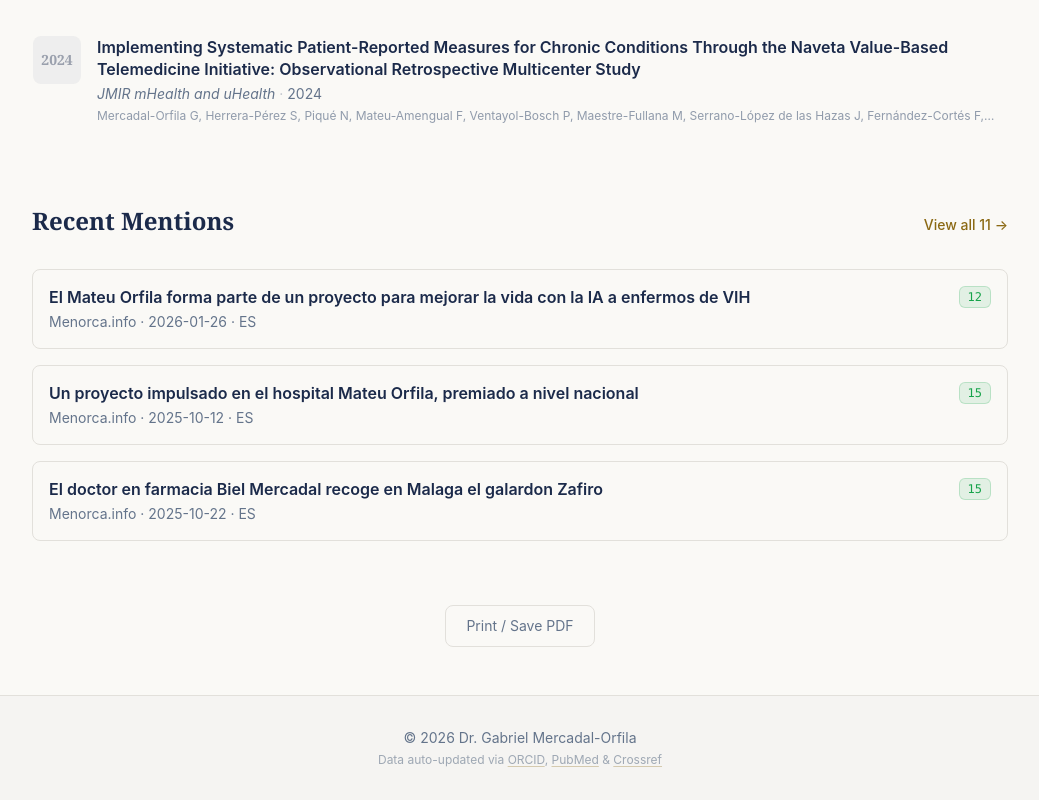
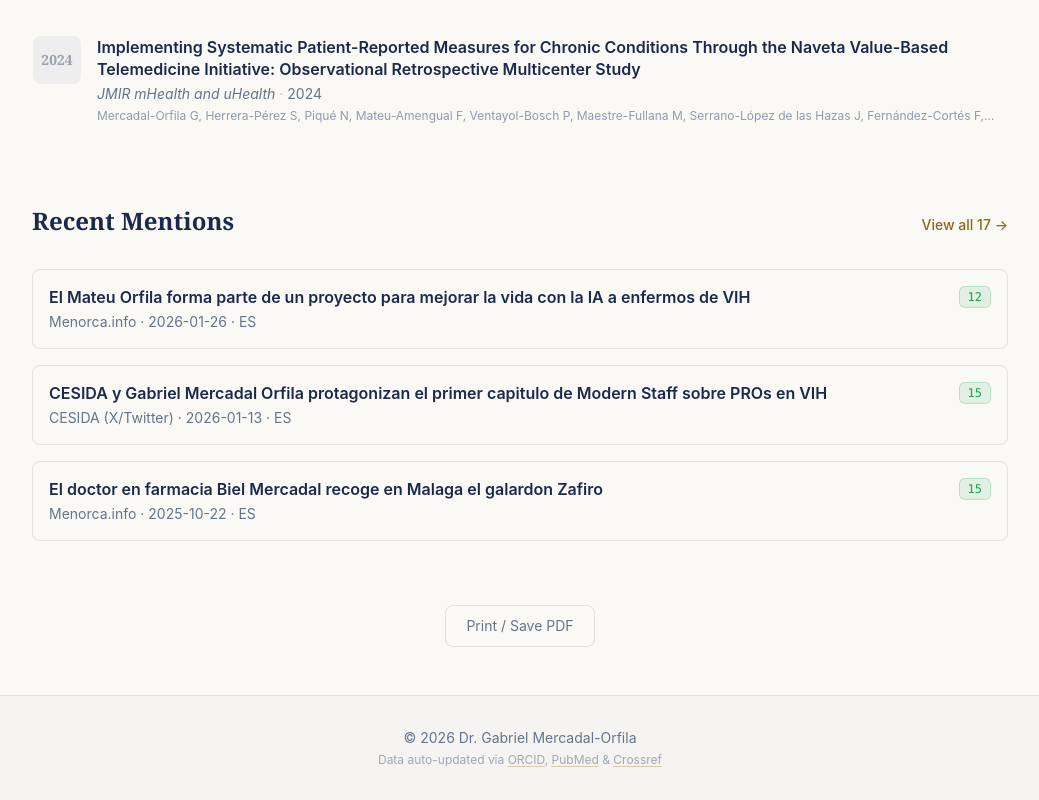
Before and after one commit to GMO10/gmercadal-academic, a Next.js app: page / in a window 1280 px wide. Shown: the part 1591-2391 px from the top of the page, without its empty margins (120-1159 px from the left). Built offline with nearby package versions, Linux system fonts and the light colour scheme.

Commit message:
feat: 17 media items with tabs news/video/social

```diff
--- a/app/mentions/page.tsx
+++ b/app/mentions/page.tsx
@@ -1,37 +1,153 @@
 'use client';
 
+import { useState } from 'react';
 import { useLang } from '@/lib/LangProvider';
-import { MentionsList } from '@/components/MentionsList';
+import { BadgeScore } from '@/components/BadgeScore';
 import mentionsData from '@/data/mentions.json';
 
 const data: any = mentionsData;
 
+const TYPE_ICONS: Record<string, string> = {
+  news: '📰',
+  video: '🎬',
+  social: '💬',
+};
+
+const TYPE_LABELS: Record<string, Record<string, string>> = {
+  news: { en: 'News', es: 'Noticias', ca: 'Notícies' },
+  video: { en: 'Videos', es: 'Vídeos', ca: 'Vídeos' },
+  social: { en: 'Social', es: 'Social', ca: 'Social' },
+};
+
 export default function MentionsPage() {
-  const { t } = useLang();
+  const { t, lang } = useLang();
+  const [activeType, setActiveType] = useState<string>('all');
+  const [minScore, setMinScore] = useState(6);
 
-const langSet: string[] = Array.from(new Set(data.mentions.map((m: any) => m.language).filter(Boolean))) as string[];
-  const sourceSet: string[] = Array.from(new Set(data.mentions.map((m: any) => m.domain).filter(Boolean))) as string[];
+  const mentions = data.mentions || [];
+
+  // Get unique types
+  const types = Array.from(new Set(mentions.map((m: any) => m.type || 'news'))) as string[];
+
+  // Filter
+  const filtered = mentions.filter((m: any) => {
+    if (m.score < minScore) return false;
+    if (activeType !== 'all' && (m.type || 'news') !== activeType) return false;
+    return true;
+  });
+
+  // Count per type
+  const countByType = (type: string) =>
+    mentions.filter((m: any) => (m.type || 'news') === type && m.score >= minScore).length;
 
   return (
     <>
       <div className="mb-8">
-        <h1 className="font-serif text-3xl font-bold mb-2 text-navy">{t('mentions.title')}</h1>
+        <h1 className="font-serif text-3xl font-bold mb-2 text-navy">
+          {t('mentions.title')}
+        </h1>
         <p className="text-slate">
-          {data.count} {t('mentions.count')} ({t('mentions.score')} {'\u2265'} {data.scoreThreshold}) - {t('pubs.lastUpdated')}{' '}
-          <time dateTime={data.lastUpdated}>
-            {new Date(data.lastUpdated).toLocaleDateString('en-GB', {
-              day: 'numeric', month: 'long', year: 'numeric',
-            })}
-          </time>
+          {data.count} {t('mentions.count')}
         </p>
-        <p className="text-sm text-slate mt-2">{t('mentions.scoreInfo')}</p>
       </div>
-      <MentionsList
-        mentions={data.mentions}
-        languages={langSet.sort()}
-        sources={sourceSet.sort()}
-        defaultThreshold={data.scoreThreshold}
-      />
+
+      {/* Type tabs */}
+      <div className="flex flex-wrap gap-2 mb-6">
+        <button
+          onClick={() => setActiveType('all')}
+          className={`px-4 py-2 rounded-full text-sm font-medium transition-all ${
+            activeType === 'all'
+              ? 'bg-navy text-cream'
+              : 'bg-navy/5 text-slate hover:bg-navy/10'
+          }`}
+        >
+          {{ en: 'All', es: 'Todo', ca: 'Tot' }[lang]} ({mentions.filter((m: any) => m.score >= minScore).length})
+        </button>
+        {types.map((type) => (
+          <button
+            key={type}
+            onClick={() => setActiveType(type)}
+            className={`px-4 py-2 rounded-full text-sm font-medium transition-all ${
+              activeType === type
+                ? 'bg-navy text-cream'
+                : 'bg-navy/5 text-slate hover:bg-navy/10'
+            }`}
+          >
+            {TYPE_ICONS[type] || '📄'} {TYPE_LABELS[type]?.[lang] || type} ({countByType(type)})
+          </button>
+        ))}
+      </div>
+
+      {/* Score filter */}
+      <div className="mb-8 p-4 bg-navy/5 rounded-lg">
+        <div className="flex items-center gap-4">
+          <label className="text-sm font-medium text-navy whitespace-nowrap">
+            Min {t('mentions.score')}: {minScore}
+          </label>
+          <input
+            type="range"
+            min={0}
+            max={15}
+            value={minScore}
+            onChange={(e) => setMinScore(Number(e.target.value))}
+            className="flex-1 accent-gold"
+          />
+        </div>
+        <p className="text-xs text-slate mt-2">{t('mentions.scoreInfo')}</p>
+      </div>
+
+      {/* Results */}
+      <div className="space-y-4">
+        {filtered.length === 0 && (
+          <p className="text-slate text-center py-8">
+            {{ en: 'No results with these filters.', es: 'Sin resultados con estos filtros.', ca: 'Sense resultats amb aquests filtres.' }[lang]}
+          </p>
+        )}
+        {filtered.map((m: any) => (
+          <article
+            key={m.id}
+            className="group border border-border rounded-lg p-4 hover:border-gold/30 transition-colors"
+          >
+            <div className="flex items-start gap-3">
+              {/* Type icon */}
+              <div className="flex-shrink-0 w-10 h-10 rounded-lg bg-navy/5 flex items-center justify-center text-lg">
+                {TYPE_ICONS[m.type] || '📄'}
+              </div>
+
+              <div className="flex-1 min-w-0">
+                <h3 className="font-sans font-semibold text-base leading-snug mb-1">
+                  <a
+                    href={m.url}
+                    target="_blank"
+                    rel="noopener noreferrer"
+                    className="no-underline text-navy group-hover:text-gold transition-colors"
+                  >
+                    {m.title}
+                  </a>
+                </h3>
+                <p className="text-sm text-slate">
+                  {m.source}
+                  {m.date && <span> · {m.date}</span>}
+                  {m.language && <span> · {m.language.toUpperCase()}</span>}
+                </p>
+                {/* Signals */}
+                <div className="flex flex-wrap gap-1 mt-2">
+                  {(m.signals || []).map((s: string, i: number) => (
+                    <span
+                      key={i}
+                      className="text-xs px-2 py-0.5 rounded-full bg-navy/5 text-slate/80"
+                    >
+                      {s}
+                    </span>
+                  ))}
+                </div>
+              </div>
+
+              <BadgeScore score={m.score} />
+            </div>
+          </article>
+        ))}
+      </div>
     </>
   );
 }
--- a/data/mentions.json
+++ b/data/mentions.json
@@ -1,7 +1,7 @@
 {
-  "lastUpdated": "2026-02-14T17:00:00Z",
+  "lastUpdated": "2026-02-14T18:00:00Z",
   "scoreThreshold": 6,
-  "count": 11,
+  "count": 17,
   "mentions": [
     {
       "id": "menorca-info-2026-01-vih",
@@ -11,13 +11,45 @@
       "domain": "menorca.info",
       "date": "2026-01-26",
       "language": "es",
+      "type": "news",
       "score": 12,
-      "signals": [
-        "+4 Hospital Mateu Orfila",
-        "+4 Mercadal-Orfila + G",
-        "+3 Mahon + health",
-        "+1 keywords: IA, VIH"
-      ]
+      "signals": ["+4 Hospital Mateu Orfila", "+4 Mercadal-Orfila + G", "+3 Mahon + health", "+1 keywords: IA, VIH"]
+    },
+    {
+      "id": "cesida-twitter-2026-01",
+      "title": "CESIDA y Gabriel Mercadal Orfila protagonizan el primer capitulo de Modern Staff sobre PROs en VIH",
+      "url": "https://x.com/cesida_esp/status/2011005267991806241",
+      "source": "CESIDA (X/Twitter)",
+      "domain": "x.com",
+      "date": "2026-01-13",
+      "language": "es",
+      "type": "social",
+      "score": 15,
+      "signals": ["+4 Mercadal-Orfila + G", "+4 PROs + VIH", "+4 CESIDA official", "+3 healthcare context"]
+    },
+    {
+      "id": "menorca-info-2025-10-zafiro-recoge",
+      "title": "El doctor en farmacia Biel Mercadal recoge en Malaga el galardon Zafiro",
+      "url": "https://www.menorca.info/menorca/local/2025/10/22/2496041/doctor-farmacia-biel-mercadal-recoge-malaga-galardon-zafiro.html",
+      "source": "Menorca.info",
+      "domain": "menorca.info",
+      "date": "2025-10-22",
+      "language": "es",
+      "type": "news",
+      "score": 15,
+      "signals": ["+4 Hospital Mateu Orfila", "+4 Mercadal-Orfila + G", "+4 SEFH congress Malaga", "+3 Zafiro + NAVETA"]
+    },
+    {
+      "id": "menorcaaldia-2025-10-zafiro",
+      "title": "El Proyecto Zafiro de Gabriel Mercadal, premiado en Malaga",
+      "url": "https://menorcaaldia.com/2025/10/18/el-proyecto-zafiro-de-gabriel-mercadal-premiado-en-malaga/",
+      "source": "Menorca al dia",
+      "domain": "menorcaaldia.com",
+      "date": "2025-10-18",
+      "language": "es",
+      "type": "news",
+      "score": 15,
+      "signals": ["+4 Hospital Mateu Orfila", "+4 Mercadal-Orfila + G", "+4 SEFH congress", "+3 machine learning + PROMs"]
     },
     {
       "id": "menorca-info-2025-10-zafiro",
@@ -27,45 +59,21 @@
       "domain": "menorca.info",
       "date": "2025-10-12",
       "language": "es",
+      "type": "news",
       "score": 15,
-      "signals": [
-        "+4 Hospital Mateu Orfila",
-        "+4 Mercadal-Orfila + G",
-        "+4 SEFH",
-        "+3 Mahon + health"
-      ]
+      "signals": ["+4 Hospital Mateu Orfila", "+4 Mercadal-Orfila + G", "+4 SEFH", "+3 Mahon + health"]
     },
     {
-      "id": "menorca-info-2025-10-zafiro-recoge",
-      "title": "El doctor en farmacia Biel Mercadal recoge en Malaga el galardon Zafiro",
-      "url": "https://www.menorca.info/menorca/local/2025/10/22/2496041/doctor-farmacia-biel-mercadal-recoge-malaga-galardon-zafiro.html",
-      "source": "Menorca.info",
-      "domain": "menorca.info",
-      "date": "2025-10-22",
+      "id": "elglobal-2025-foro-innovacion",
+      "title": "La SEFH lanza la 6a Edicion del Foro de Innovacion - Gabriel Mercadal miembro del comite asesor",
+      "url": "https://elglobalfarma.com/farmacia/sefh-foro-innovacion-farmacia-hospitalaria/",
+      "source": "El Global",
+      "domain": "elglobalfarma.com",
+      "date": "2025-06-05",
       "language": "es",
+      "type": "news",
       "score": 15,
-      "signals": [
-        "+4 Hospital Mateu Orfila",
-        "+4 Mercadal-Orfila + G",
-        "+4 SEFH congress Malaga",
-        "+3 Zafiro + NAVETA"
-      ]
-    },
-    {
-      "id": "menorcaaldia-2025-10-zafiro",
-      "title": "El Proyecto Zafiro de Gabriel Mercadal, premiado en Malaga",
-      "url": "https://menorcaaldia.com/2025/10/18/el-proyecto-zafiro-de-gabriel-mercadal-premiado-en-malaga/",
-      "source": "Menorca al dia",
-      "domain": "menorcaaldia.com",
-      "date": "2025-10-18",
-      "language": "es",
-      "score": 15,
-      "signals": [
-        "+4 Hospital Mateu Orfila",
-        "+4 Mercadal-Orfila + G",
-        "+4 SEFH congress",
-        "+3 machine learning + PROMs"
-      ]
+      "signals": ["+4 Hospital Mateu Orfila", "+4 Mercadal-Orfila + G", "+4 SEFH Foro Innovacion", "+3 NAVETA + value-based care"]
     },
     {
       "id": "elglobal-2025-mapex-proms",
@@ -75,29 +83,21 @@
       "domain": "elglobalfarma.com",
       "date": "2025-04-22",
       "language": "es",
+      "type": "news",
       "score": 12,
-      "signals": [
-        "+4 Hospital Mateu Orfila",
-        "+4 Mercadal-Orfila + G",
-        "+3 SEFH + PROMs",
-        "+1 MAPEX"
-      ]
+      "signals": ["+4 Hospital Mateu Orfila", "+4 Mercadal-Orfila + G", "+3 SEFH + PROMs", "+1 MAPEX"]
     },
     {
-      "id": "elglobal-2025-foro-innovacion",
-      "title": "La SEFH lanza la 6a Edicion del Foro de Innovacion - Gabriel Mercadal miembro del comite asesor",
-      "url": "https://elglobalfarma.com/farmacia/sefh-foro-innovacion-farmacia-hospitalaria/",
-      "source": "El Global",
-      "domain": "elglobalfarma.com",
-      "date": "2025-06-05",
-      "language": "es",
-      "score": 15,
-      "signals": [
-        "+4 Hospital Mateu Orfila",
-        "+4 Mercadal-Orfila + G",
-        "+4 SEFH Foro Innovacion",
-        "+3 NAVETA + value-based care"
-      ]
+      "id": "costaisa-naveta-primary-care",
+      "title": "Naveta is selected as an outstanding initiative at the Primary Care Innovation Conference in Madrid",
+      "url": "https://www.costaisa.com/en/-/naveta-es-seleccionada-como-iniciativa-destacada-en-la-jornada-de-innovacion-de-atencion-primaria-de-madrid",
+      "source": "Costaisa",
+      "domain": "costaisa.com",
+      "date": "2023-06-15",
+      "language": "en",
+      "type": "news",
+      "score": 12,
+      "signals": ["+4 Hospital Mateu Orfila", "+4 Mercadal-Orfila + G", "+3 NAVETA + PROMs", "+1 FARUPEIB"]
     },
     {
       "id": "diariofarma-2022-vih",
@@ -107,13 +107,33 @@
       "domain": "diariofarma.com",
       "date": "2022-07-05",
       "language": "es",
+      "type": "news",
       "score": 15,
-      "signals": [
-        "+4 Hospital Mateu Orfila",
-        "+4 Mercadal-Orfila + G",
-        "+4 PROMs + PREMs + VIH",
-        "+3 Mahon + NAVETA"
-      ]
+      "signals": ["+4 Hospital Mateu Orfila", "+4 Mercadal-Orfila + G", "+4 PROMs + PREMs + VIH", "+3 Mahon + NAVETA"]
+    },
+    {
+      "id": "menorcaaldia-admirable-2022",
+      "title": "El menorquin Gabriel Mercadal opta al premio Admirable 2022",
+      "url": "https://menorcaaldia.com/2022/02/13/el-menorquin-gabriel-mercadal-opta-al-premio-admirable-2022/",
+      "source": "Menorca al dia",
+      "domain": "menorcaaldia.com",
+      "date": "2022-02-13",
+      "language": "es",
+      "type": "news",
+      "score": 12,
+      "signals": ["+4 Hospital Mateu Orfila", "+4 Mercadal-Orfila + G", "+3 Mahon + pharmacy", "+1 Diario Medico"]
+    },
+    {
+      "id": "menorcaaldia-naveta-2021",
+      "title": "El proyecto Naveta gana el primer premio del Foro de Innovacion farmaceutica",
+      "url": "https://menorcaaldia.com/2021/10/29/el-proyecto-naveta-gana-el-primer-premio-del-foro-de-innovacion-farmaceutica/",
+      "source": "Menorca al dia",
+      "domain": "menorcaaldia.com",
+      "date": "2021-10-29",
+      "language": "es",
+      "type": "news",
+      "score": 15,
+      "signals": ["+4 Hospital Mateu Orfila", "+4 Mercadal-Orfila + G", "+4 SEFH + FARUPEIB", "+3 NAVETA + PROMs"]
     },
     {
       "id": "sefh-naveta-2021",
@@ -123,61 +143,69 @@
       "domain": "sefh.es",
       "date": "2021-10-25",
       "language": "es",
+      "type": "news",
       "score": 15,
-      "signals": [
-        "+4 Hospital Mateu Orfila",
-        "+4 Mercadal-Orfila + G",
-        "+4 SEFH official",
-        "+3 NAVETA + PROMs"
-      ]
+      "signals": ["+4 Hospital Mateu Orfila", "+4 Mercadal-Orfila + G", "+4 SEFH official", "+3 NAVETA + PROMs"]
     },
     {
-      "id": "menorcaaldia-admirable-2022",
-      "title": "El menorquin Gabriel Mercadal opta al premio Admirable 2022",
-      "url": "https://menorcaaldia.com/2022/02/13/el-menorquin-gabriel-mercadal-opta-al-premio-admirable-2022/",
-      "source": "Menorca al dia",
-      "domain": "menorcaaldia.com",
-      "date": "2022-02-13",
+      "id": "yt-pros-vih",
+      "title": "Que son los PROs y por que son clave en la atencion al VIH",
+      "url": "https://www.youtube.com/watch?v=WoxEk3Nb0bo",
+      "source": "YouTube",
+      "domain": "youtube.com",
+      "date": "2025-01-01",
       "language": "es",
-      "score": 12,
-      "signals": [
-        "+4 Hospital Mateu Orfila",
-        "+4 Mercadal-Orfila + G",
-        "+3 Mahon + pharmacy",
-        "+1 Diario Medico"
-      ]
+      "type": "video",
+      "score": 15,
+      "signals": ["+4 Mercadal-Orfila + G", "+4 PROs + VIH", "+4 healthcare context", "+3 PROMs"]
     },
     {
-      "id": "menorcaaldia-naveta-2021",
-      "title": "El proyecto Naveta gana el primer premio del Foro de Innovacion farmaceutica",
-      "url": "https://menorcaaldia.com/2021/10/29/el-proyecto-naveta-gana-el-primer-premio-del-foro-de-innovacion-farmaceutica/",
-      "source": "Menorca al dia",
-      "domain": "menorcaaldia.com",
-      "date": "2021-10-29",
+      "id": "yt-experiencia-pros",
+      "title": "Experiencia con PROs en el Hospital Mateu Orfila - Gabriel Mercadal",
+      "url": "https://www.youtube.com/watch?v=5-yqFIvJRNM",
+      "source": "YouTube",
+      "domain": "youtube.com",
+      "date": "2024-01-01",
       "language": "es",
+      "type": "video",
       "score": 15,
-      "signals": [
-        "+4 Hospital Mateu Orfila",
-        "+4 Mercadal-Orfila + G",
-        "+4 SEFH + FARUPEIB",
-        "+3 NAVETA + PROMs"
-      ]
+      "signals": ["+4 Hospital Mateu Orfila", "+4 Mercadal-Orfila + G", "+4 PROs", "+3 healthcare"]
     },
     {
-      "id": "costaisa-naveta-primary-care",
-      "title": "Naveta is selected as an outstanding initiative at the Primary Care Innovation Conference in Madrid",
-      "url": "https://www.costaisa.com/en/-/naveta-es-seleccionada-como-iniciativa-destacada-en-la-jornada-de-innovacion-de-atencion-primaria-de-madrid",
-      "source": "Costaisa",
-      "domain": "costaisa.com",
-      "date": "2023-06-15",
-      "language": "en",
+      "id": "yt-podcast-humanizacion",
+      "title": "PODCAST - Humanizacion de la farmacia hospitalaria",
+      "url": "https://www.youtube.com/watch?v=O3Ch0-xZnpk",
+      "source": "YouTube",
+      "domain": "youtube.com",
+      "date": "2024-01-01",
+      "language": "es",
+      "type": "video",
       "score": 12,
-      "signals": [
-        "+4 Hospital Mateu Orfila",
-        "+4 Mercadal-Orfila + G",
-        "+3 NAVETA + PROMs",
-        "+1 FARUPEIB"
-      ]
+      "signals": ["+4 Mercadal-Orfila + G", "+4 farmacia hospitalaria", "+3 humanizacion", "+1 podcast"]
+    },
+    {
+      "id": "yt-entrevista-ibsalut",
+      "title": "Entrevista a Gabriel Mercadal Orfila, especialista en Farmacia Hospitalaria Ib-Salut",
+      "url": "https://www.youtube.com/watch?v=Jz8yk9eBRuw",
+      "source": "YouTube",
+      "domain": "youtube.com",
+      "date": "2023-01-01",
+      "language": "es",
+      "type": "video",
+      "score": 15,
+      "signals": ["+4 Hospital Mateu Orfila", "+4 Mercadal-Orfila + G", "+4 IbSalut", "+3 farmacia hospitalaria"]
+    },
+    {
+      "id": "yt-eficiencia-salud-naveta",
+      "title": "Eficiencia y Salud #11 - Gabriel Mercadal | Salvador Herrera - Telefarmacia, PROMs y PREMs: Naveta",
+      "url": "https://www.youtube.com/watch?v=5aa_Nvv3KSo",
+      "source": "YouTube",
+      "domain": "youtube.com",
+      "date": "2023-01-01",
+      "language": "es",
+      "type": "video",
+      "score": 15,
+      "signals": ["+4 Mercadal-Orfila + G", "+4 NAVETA + PROMs + PREMs", "+4 Telefarmacia", "+3 healthcare"]
     }
   ]
 }
```
Also changed, not shown: lib/i18n.ts (+6 -6 lines).
